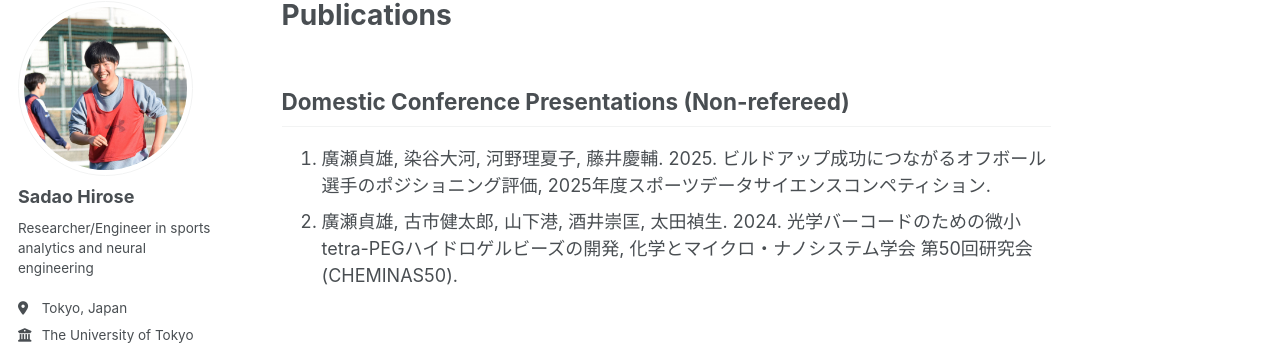
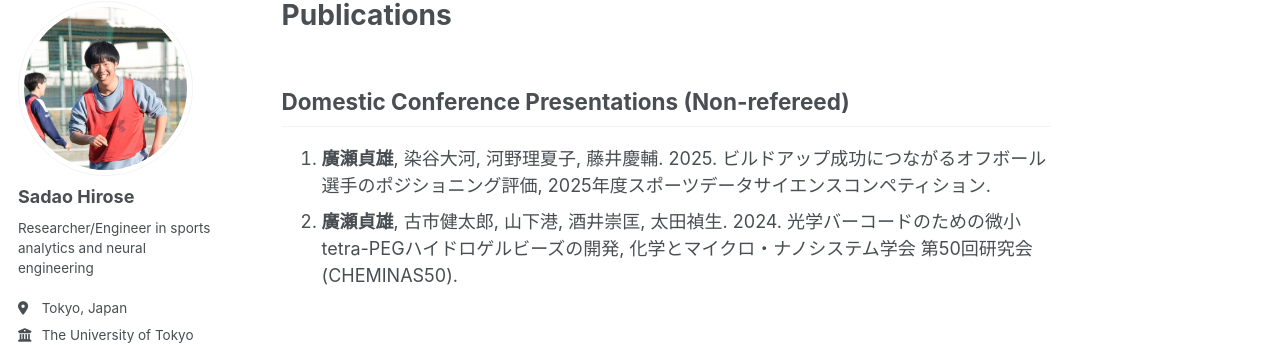
Before and after one commit to HiroseSadao/HiroseSadao.github.io, a Jekyll site: the page built from _pages/publications.md, in a window 1280 px wide. Shown: the part 98-443 px from the top of the page. Built offline with Jekyll 4.4.1, drawn with Linux system fonts in a browser that asks for light colours.

```diff
--- a/_pages/publications.md
+++ b/_pages/publications.md
@@ -7,5 +7,5 @@ layout: single
 
 Domestic Conference Presentations (Non-refereed)
 -----
-1. 廣瀬貞雄, 染谷大河, 河野理夏子, 藤井慶輔. 2025. ビルドアップ成功につながるオフボール選手のポジショニング評価, 2025年度スポーツデータサイエンスコンペティション.
-1. 廣瀬貞雄, 古市健太郎, 山下港, 酒井崇匡, 太田禎生. 2024. 光学バーコードのための微小tetra-PEGハイドロゲルビーズの開発, 化学とマイクロ・ナノシステム学会 第50回研究会 (CHEMINAS50).
+1. **廣瀬貞雄**, 染谷大河, 河野理夏子, 藤井慶輔. 2025. ビルドアップ成功につながるオフボール選手のポジショニング評価, 2025年度スポーツデータサイエンスコンペティション.
+1. **廣瀬貞雄**, 古市健太郎, 山下港, 酒井崇匡, 太田禎生. 2024. 光学バーコードのための微小tetra-PEGハイドロゲルビーズの開発, 化学とマイクロ・ナノシステム学会 第50回研究会 (CHEMINAS50).
```
